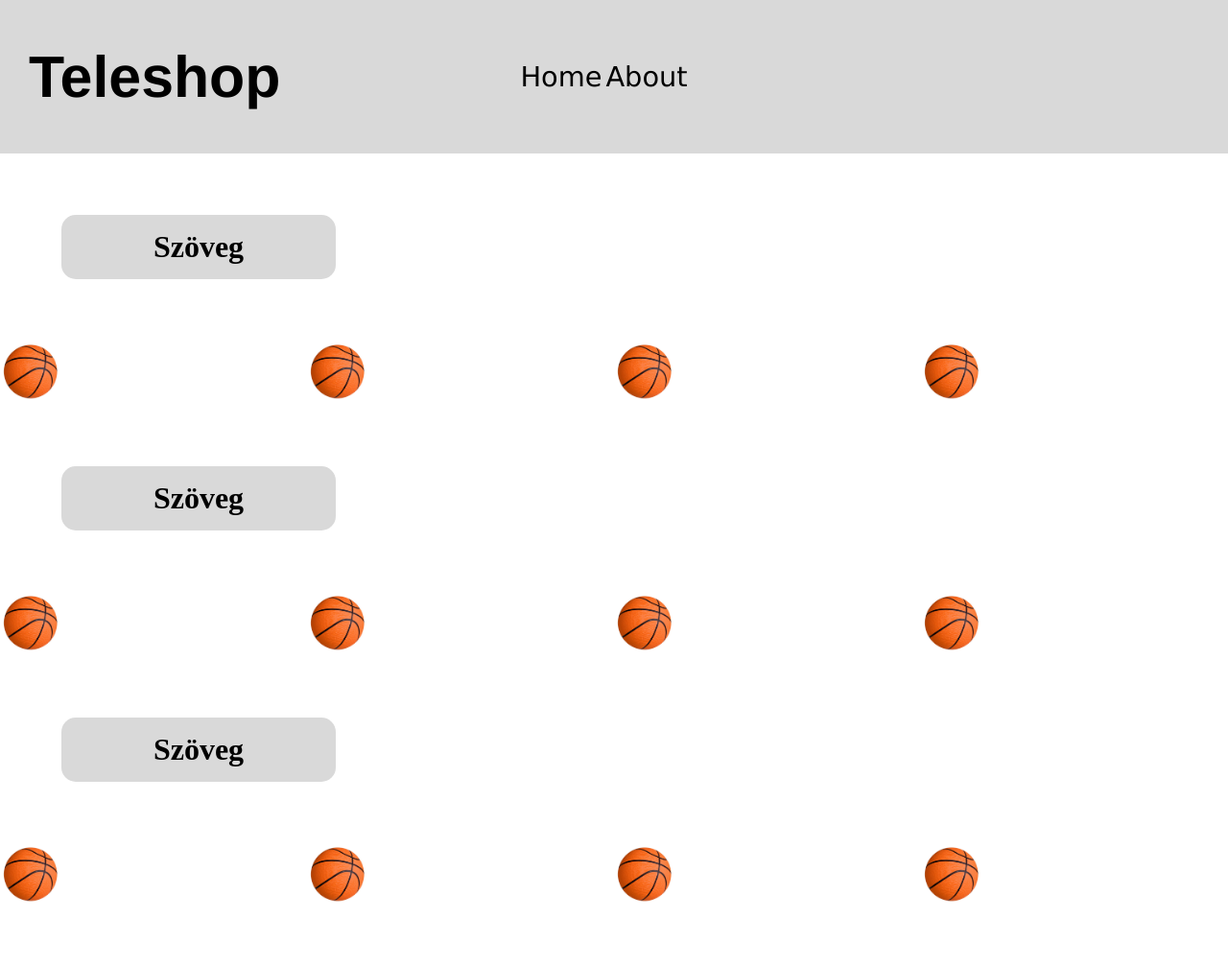
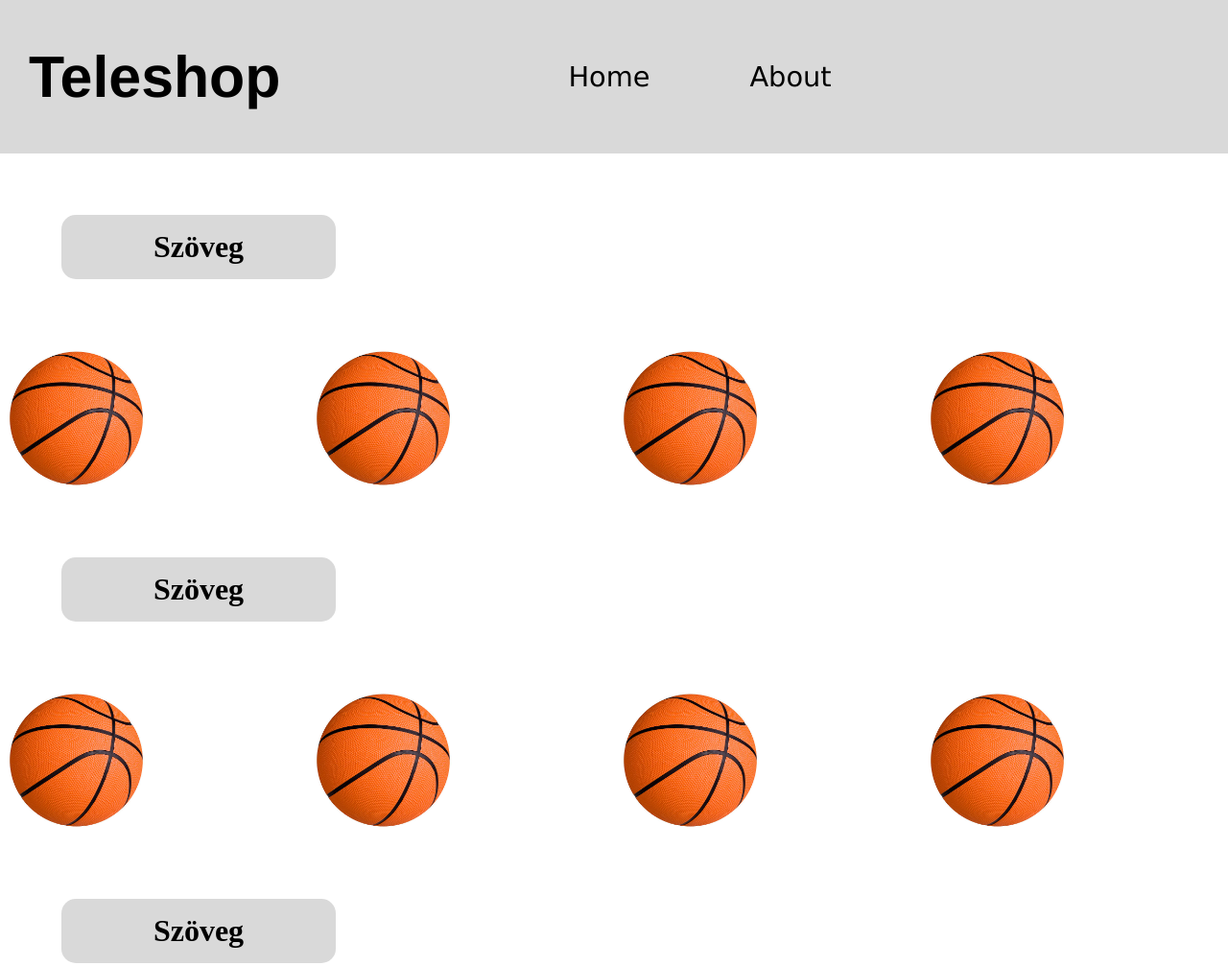
Before and after one commit to TothMilan2/webshop, a plain HTML site: page index.html in a window 1280 px wide. Shown: the top 1007 px of the page at 96% size. Before the commit the page ends 946 px from the top, so only its background shows below. Drawn offline with Linux system fonts and the light colour scheme.

Commit message:
javascript es a tobbiek

```diff
--- a/index.css
+++ b/index.css
@@ -25,13 +25,13 @@ nav a{
     color: black;
     font-family:Arial, Helvetica, sans-serif;
     font-size: 1.8rem;
+    margin: 50px;
     font-family:'Lucida Sans', 'Lucida Sans Regular', 'Lucida Grande', 'Lucida Sans Unicode', Geneva, Verdana, sans-serif;
 }
 nav{
+    justify-content: space-between;
 
-    justify-content: center;
-
-    gap: 50px;
+    width: 100%;
 }
 .hambimenu{
     display: block;
@@ -41,11 +41,10 @@ nav{
     background-color: black;
 
 }
-.shop{
 
-}
-.shop_content{
-    width: 30%;
+#shop_content{
+    display: block;
+    cursor: pointer;
 
 }
 .in_shop{
@@ -53,7 +52,7 @@ nav{
     flex-direction: row;
 }
 .shop img{
-    width: 20%;
+    width: 50%;
 }
 .shop h1{
     background-color: #D9D9D9;
--- a/index.html
+++ b/index.html
@@ -9,7 +9,7 @@
 <link rel="preconnect" href="https://fonts.gstatic.com" crossorigin>
 <link href="https://fonts.googleapis.com/css2?family=Roboto+Condensed:ital,wght@0,100..900;1,100..900&display=swap" rel="stylesheet">
 <link rel="stylesheet" href="https://cdnjs.cloudflare.com/ajax/libs/font-awesome/4.7.0/css/font-awesome.min.css">
-<script src="webshop.js"></script>
+
 </head>
 <body>
     <Header>
@@ -31,10 +31,10 @@
         <div class="shop">
             <h1>Szöveg</h1>
             <div class="in_shop">
-                <div class="shop_content"><a href="megrendel.html"><img src="./kepek/ball.jpg" alt=""></a></div>
-            <div class="shop_content"><a href="megrendel.html"><img src="./kepek/ball.jpg" alt=""></a></div>
-            <div class="shop_content"><a href="megrendel.html"><img src="./kepek/ball.jpg" alt=""></a></div>
-            <div class="shop_content"><a href="megrendel.html"><img src="./kepek/ball.jpg" alt=""></a></div>
+            <div ><a id="shop_content"><img src="./kepek/ball.jpg" alt="" class="kep"></a></div>
+            <div ><a id="shop_content"><img src="./kepek/ball.jpg" alt=""  class="kep"></a></div>
+            <div ><a id="shop_content"><img src="./kepek/ball.jpg" alt=""class="kep"> </a></div>
+            <div ><a id="shop_content"><img src="./kepek/ball.jpg" alt="" class="kep"></a></div>
             </div>
 
 
@@ -47,10 +47,10 @@
         <div class="shop">
             <h1>Szöveg</h1>
             <div class="in_shop">
-                <div class="shop_content"><a href="megrendel.html"><img src="./kepek/ball.jpg" alt=""></a></div>
-            <div class="shop_content"><a href="megrendel.html"><img src="./kepek/ball.jpg" alt=""></a></div>
-            <div class="shop_content"><a href="megrendel.html"><img src="./kepek/ball.jpg" alt=""></a></div>
-            <div class="shop_content"><a href="megrendel.html"><img src="./kepek/ball.jpg" alt=""></a></div>
+                <div ><a id="shop_content"><img src="./kepek/ball.jpg" alt="" class="kep"></a></div>
+                <div ><a id="shop_content"><img src="./kepek/ball.jpg" alt="" class="kep"></a></div>
+                <div ><a id="shop_content"><img src="./kepek/ball.jpg" alt="" class="kep"></a></div>
+                <div ><a id="shop_content"><img src="./kepek/ball.jpg" alt="" class="kep"></a></div>
             </div>
 
 
@@ -58,10 +58,10 @@
         <div class="shop">
             <h1>Szöveg</h1>
             <div class="in_shop">
-                <div class="shop_content"><a href="megrendel.html"><img src="./kepek/ball.jpg" alt=""></a></div>
-            <div class="shop_content"><a href="megrendel.html"><img src="./kepek/ball.jpg" alt=""></a></div>
-            <div class="shop_content"><a href="megrendel.html"><img src="./kepek/ball.jpg" alt=""></a></div>
-            <div class="shop_content"><a href="megrendel.html"><img src="./kepek/ball.jpg" alt=""></a></div>
+            <div ><a id="shop_content"><img src="./kepek/ball.jpg" alt="" class="kep"></a></div>
+            <div ><a id="shop_content"><img src="./kepek/ball.jpg" alt="" class="kep"></a></div>
+            <div ><a id="shop_content"><img src="./kepek/ball.jpg" alt="" class="kep"></a></div>
+            <div ><a id="shop_content"><img src="./kepek/ball.jpg" alt="" class="kep"></a></div>
             </div>
 
 
@@ -70,5 +70,6 @@
     <footer>
 
     </footer>
+    <script src="webshop.js"></script>
 </body>
 </html>
```
Also changed, not shown: index.js (added, +11 -0 lines), megrendel.html (+2 -0 lines), megrendel.js (added, +7 -0 lines), rolunk.html (line endings or trailing spaces), webshop.js (deleted).
